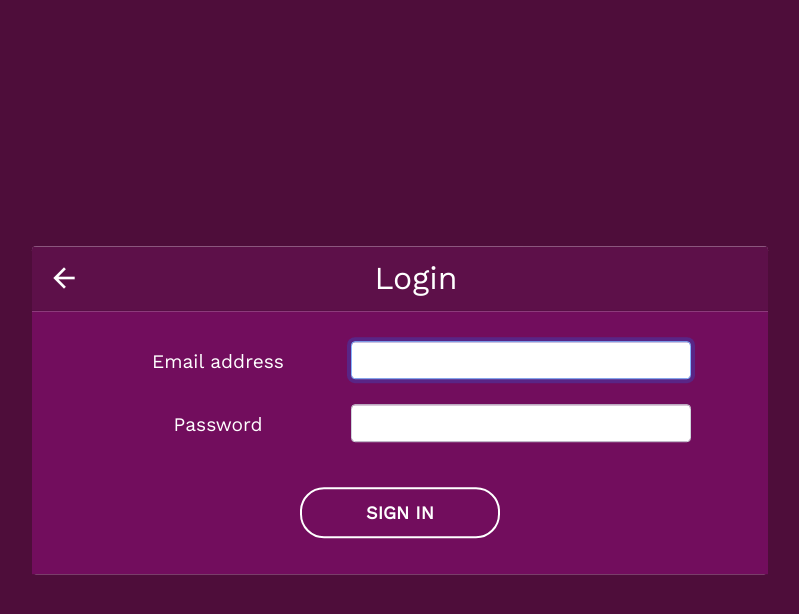
After one commit to wieczorek-daniel/to-do-list, a Django app: page /login in a window 1280 px wide. The commit adds this page. Shown: the top 614 px of the page, without its empty margins (240-1039 px from the left). Run offline with Django 3.2, Linux system fonts and the light colour scheme; style sheets or scripts are compiled from the project's sources; some libraries are stand-ins or nearby versions.

Commit message:
login-page

```diff
--- a/main/static/scss/_variables.scss
+++ b/main/static/scss/_variables.scss
@@ -3,8 +3,9 @@ $primary-font: 'Work Sans', sans-serif;
 $secondary-font: 'Fredoka One', cursive;
 
 // Colors
-$primary-color: #5D1049;
-$secondary-color: #720D5D;
+$primary-color: #4E0D3A;
+$secondary-color: #5D1049;
+$tertiary-color: #720D5D;
 
 // Responsive Web Design Breakpoints
 $breakpoints: (
--- a/main/static/scss/main.scss
+++ b/main/static/scss/main.scss
@@ -1,10 +1,15 @@
+// Bootstrap
+@import url("https://cdn.jsdelivr.net/npm/bootstrap@5.1.1/dist/css/bootstrap.min.css");
 // Fonts
 @import url("https://fonts.googleapis.com/css2?family=Work+Sans");
 @import url("https://fonts.googleapis.com/css2?family=Fredoka+One");
+// Icons
+@import url("https://fonts.googleapis.com/icon?family=Material+Icons");
 // Variables
 @import "variables";
 // Partials
 @import "partials/index";
+@import "partials/login";
 
 html{
     height: 100vh;
--- a/main/static/scss/partials/_index.scss
+++ b/main/static/scss/partials/_index.scss
@@ -36,24 +36,32 @@
   border: #FFF solid 2px;
   border-radius: 24px;
   padding: 10px 40px;
+  width: 200px;
   text-transform: uppercase;
   transition: all 0.2s linear;
+  margin:0;
 
   &:hover {
     background: #FFF;
     color: $primary-color;
     border-color: $primary-color;
   }
+}
 
-    &:first-of-type {
+a {
+  text-decoration: none;
+}
+
+a:first-of-type button {
   margin-bottom: 20px;
 
   @include breakpoint(385px) {
+    margin-bottom: 0;
     margin-right: 20px;
   }
 
   @include breakpoint(xs) {
+    margin-bottom: 0;
     margin-right: 40px;
   }
 }
-  }
--- /dev/null
+++ b/main/static/scss/partials/_login.scss
@@ -0,0 +1,40 @@
+.card {
+    border: none;
+    font-size: 1rem;
+
+    @include breakpoint(lg) {
+        font-size: 1.2rem;
+    }
+}
+
+.card-header {
+    background-color: $secondary-color;
+    font-size: 2rem;
+
+    & a {
+        color: #FFF
+    }
+
+    & span {
+        font-size: 2rem;
+        display: block;
+        float: left;
+    }
+
+    & .material-icons {
+        line-height: inherit;
+    }
+}
+
+.card-body {
+    background-color: $tertiary-color;
+    padding-top: 30px;
+}
+
+.row {
+    margin-bottom: 20px;
+
+    &:last-child {
+        margin-top: 40px;
+    }
+}
--- a/main/templates/main/base.html
+++ b/main/templates/main/base.html
@@ -19,6 +19,10 @@
     {% compress css %}
     <link rel="stylesheet" type="text/x-scss" href="{% static 'scss/main.scss' %}" />
     {% endcompress %}
+    <!-- Scripts -->
+    {% block scripts %}
+    <script src="https://cdn.jsdelivr.net/npm/bootstrap@5.1.1/dist/js/bootstrap.min.js"></script>
+    {% endblock %}
     <!--Favicon -->
     <!-- Icon made by Flat Icons from www.freepik.com -->
     <link rel="shortcut icon" href="{% static 'images/favicon.ico' %}" size="32" type="image/x-icon">
--- /dev/null
+++ b/main/templates/main/login.html
@@ -0,0 +1,40 @@
+{% extends 'main/base.html' %}
+
+{% block content %}
+<div class="container">
+    <div class="row justify-content-center">
+        <div class="col-md-8">
+            <div class="card">
+                <div class="card-header">
+                    <a href="/">
+                        <span class="material-icons">arrow_back</span>
+                    </a>Login
+                </div>
+                <div class="card-body align-items-center">
+                    <form method="POST">
+                        <div class="form-group row">
+                            <label for="email" class="col-md-4 offset-md-1 col-form-label">Email address</label>
+                            <div class="col-md-6">
+                                <input id="email" type="email" class="form-control" name="email" required autofocus>
+                            </div>
+                        </div>
+                        <div class="form-group row">
+                            <label for="password" class="col-md-4 offset-md-1 col-form-label">Password</label>
+                            <div class="col-md-6">
+                                <input id="password" type="password" class="form-control" name="password" required>
+                            </div>
+                        </div>
+                        <div class="form-group row">
+                            <div class="col-md-12">
+                                <button type="submit">
+                                    Sign in
+                                </button>
+                            </div>
+                        </div>
+                    </form>
+                </div>
+            </div>
+        </div>
+    </div>
+</div>
+{% endblock %}
--- a/main/urls.py
+++ b/main/urls.py
@@ -2,5 +2,6 @@ from django.urls import path
 from . import views
 
 urlpatterns = [
-    path('', views.index),
+    path('', views.index, name='home'),
+    path('login', views.login, name='login')
 ]
--- a/main/views.py
+++ b/main/views.py
@@ -3,3 +3,6 @@ from django.shortcuts import render
 
 def index(request):
     return render(request, "main/index.html")
+
+def login(request):
+    return render(request, "main/login.html")
```
Also changed, not shown: main/templates/main/index.html (+6 -2 lines). Lines whose indentation alone changed are shown as unchanged.
